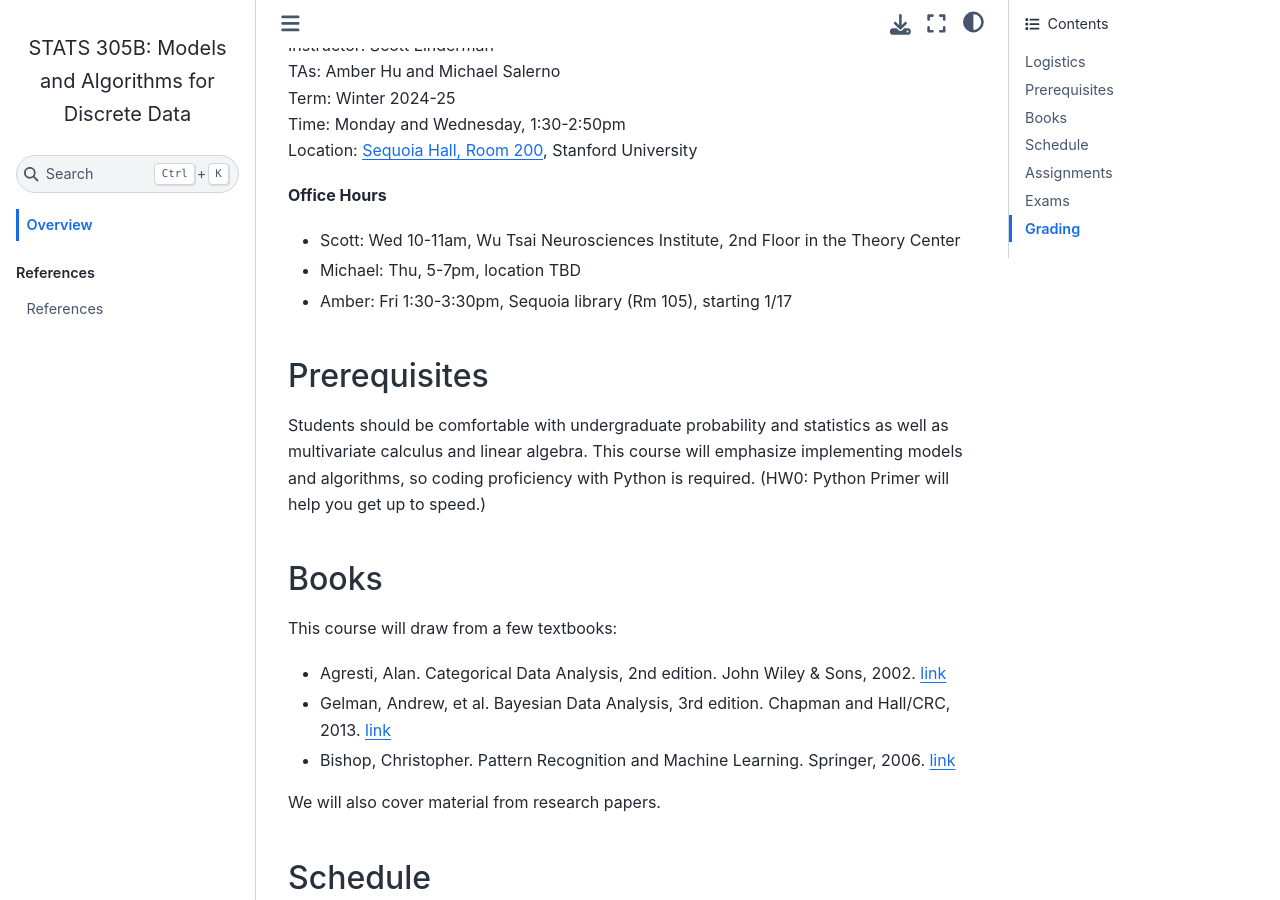
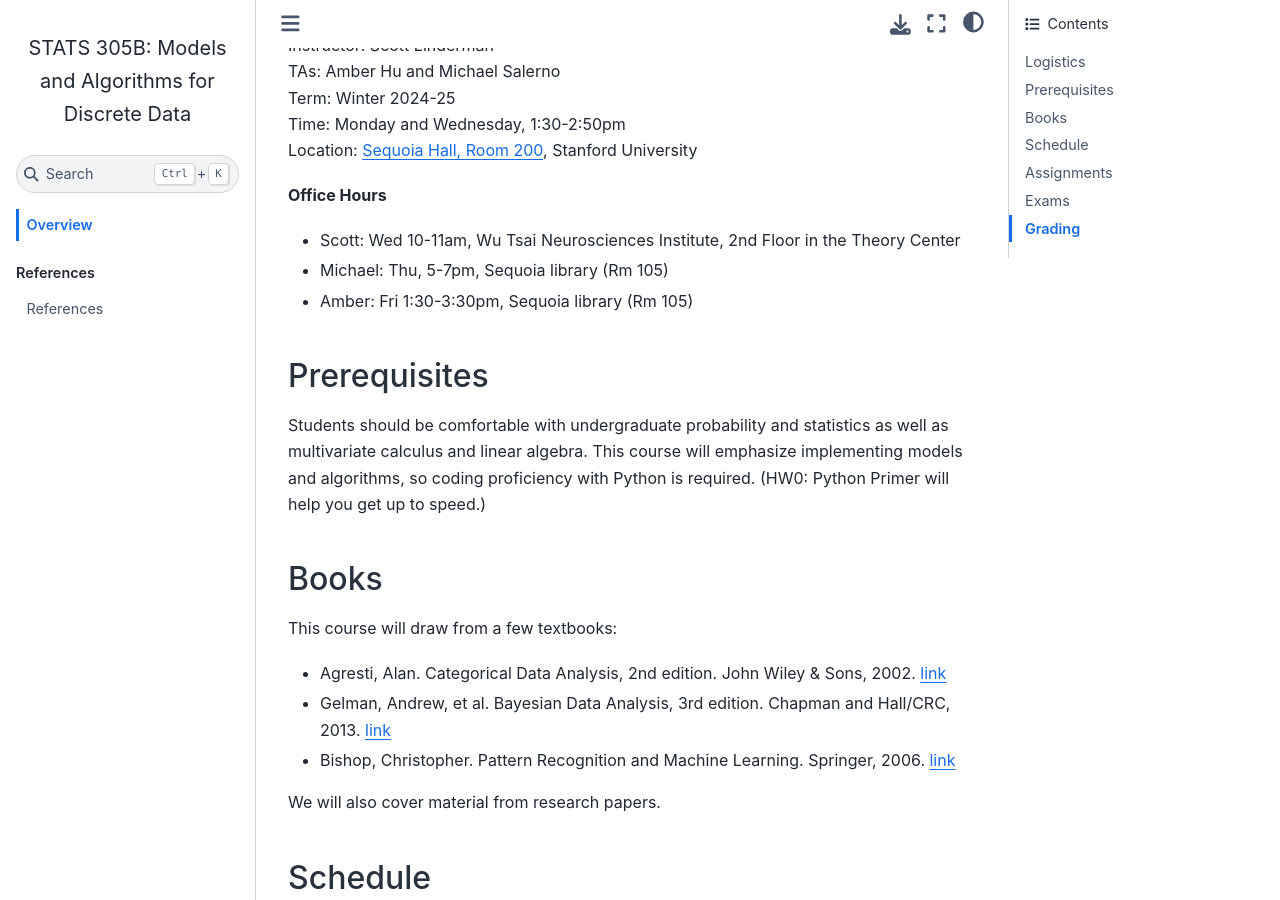
Before and after one commit to slinderman/stats305b, a Jupyter Book: the page built from index.md, in a window 1280 px wide and 900 px high, scrolled down 438 px. Built offline with Jupyter Book 1.0.4 settings and Sphinx 7.4.7 and the Sphinx Book theme 1.1.4, drawn with Linux system fonts in a browser that asks for light colours; pages that are not in the unit, such as notebooks, are missing from menus; cross-references to code outside the pages are shown as plain code.

Commit message:
adding office hour locations

```diff
--- a/index.md
+++ b/index.md
@@ -11,8 +11,8 @@ Location: [Sequoia Hall, Room 200](https://campus-map.stanford.edu/?srch=Sequoia
 
 **Office Hours**
 - Scott: Wed 10-11am, Wu Tsai Neurosciences Institute, 2nd Floor in the Theory Center
-- Michael: Thu, 5-7pm, location TBD
-- Amber: Fri 1:30-3:30pm, Sequoia library (Rm 105), starting 1/17
+- Michael: Thu, 5-7pm, Sequoia library (Rm 105)
+- Amber: Fri 1:30-3:30pm, Sequoia library (Rm 105)
 
 
 ## Prerequisites
```
